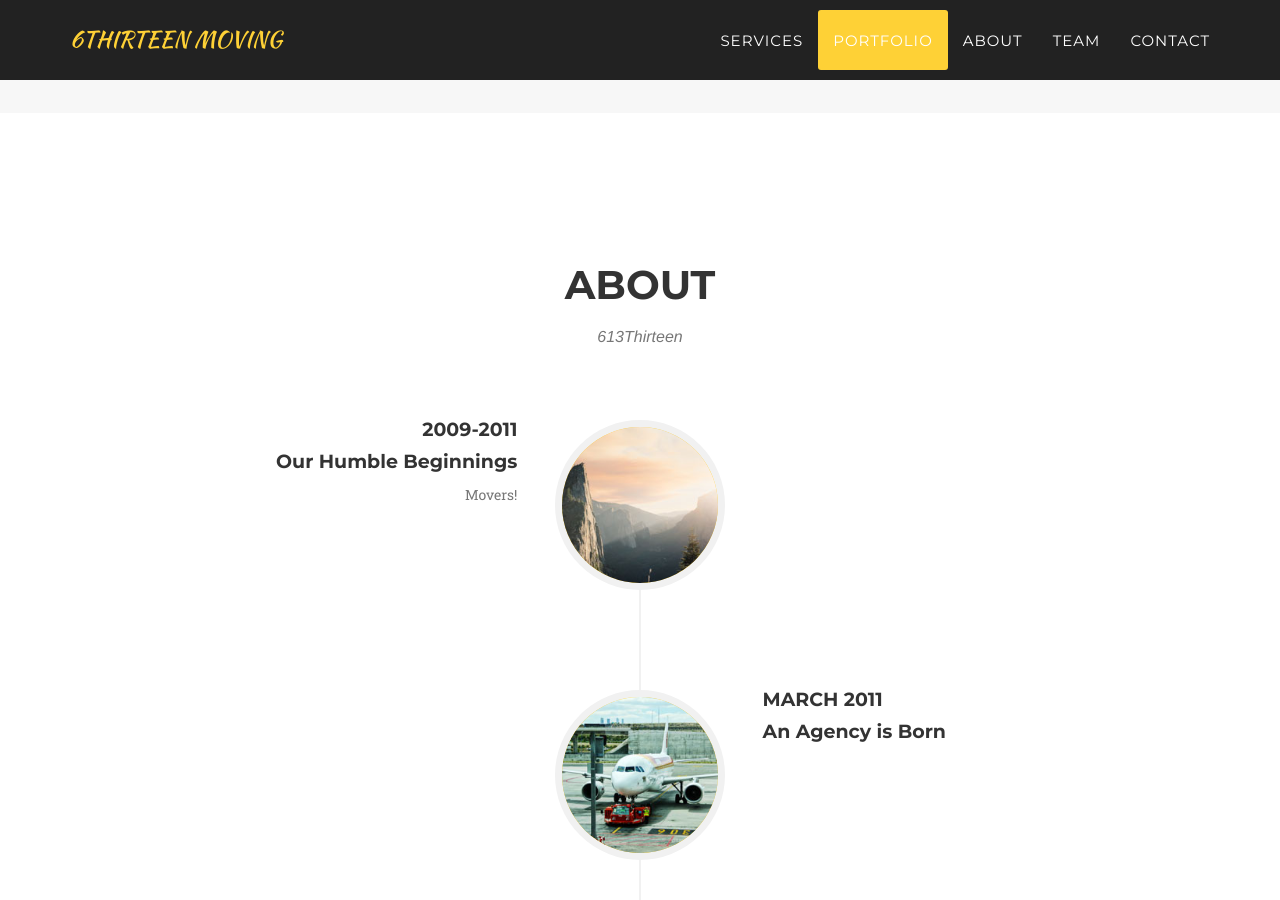
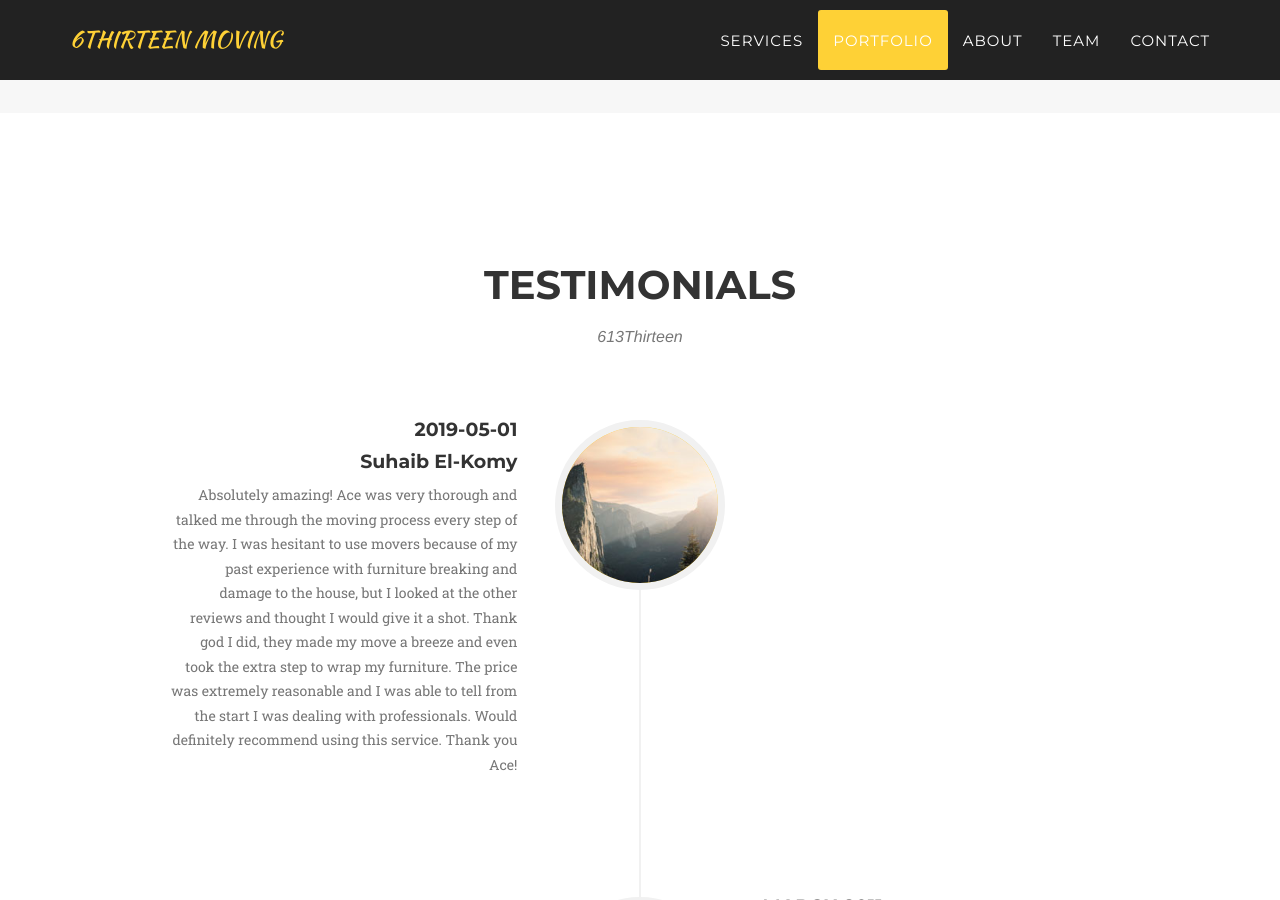
Before and after one commit to SuhaibElkomy/6thirteen, a Jekyll site: the page built from index.html, in a window 1280 px wide and 900 px high, scrolled down 2593 px. Built offline with Jekyll 4.4.1, drawn with Linux system fonts in a browser that asks for light colours; some web fonts are replaced.

Commit message:
Update about.html

```diff
--- a/_includes/about.html
+++ b/_includes/about.html
@@ -3,7 +3,7 @@
         <div class="container">
             <div class="row">
                 <div class="col-lg-12 text-center">
-                    <h2 class="section-heading">About</h2>
+                    <h2 class="section-heading">Testimonials</h2>
                     <h3 class="section-subheading text-muted">613Thirteen</h3>
                 </div>
             </div>
@@ -16,11 +16,11 @@
                             </div>
                             <div class="timeline-panel">
                                 <div class="timeline-heading">
-                                    <h4>2009-2011</h4>
-                                    <h4 class="subheading">Our Humble Beginnings</h4>
+                                    <h4>2019-05-01</h4>
+                                    <h4 class="subheading">Suhaib El-Komy</h4>
                                 </div>
                                 <div class="timeline-body">
-                                    <p class="text-muted">Movers!</p>
+                                    <p class="text-muted">Absolutely amazing! Ace was very thorough and talked me through the moving process every step of the way. I was hesitant to use movers because of my past experience with furniture breaking and damage to the house, but I looked at the other reviews and thought I would give it a shot. Thank god I did, they made my move a breeze and even took the extra step to wrap my furniture. The price was extremely reasonable and I was able to tell from the start I was dealing with professionals. Would definitely recommend using this service. Thank you Ace!</p>
                                 </div>
                             </div>
                         </li>
```
